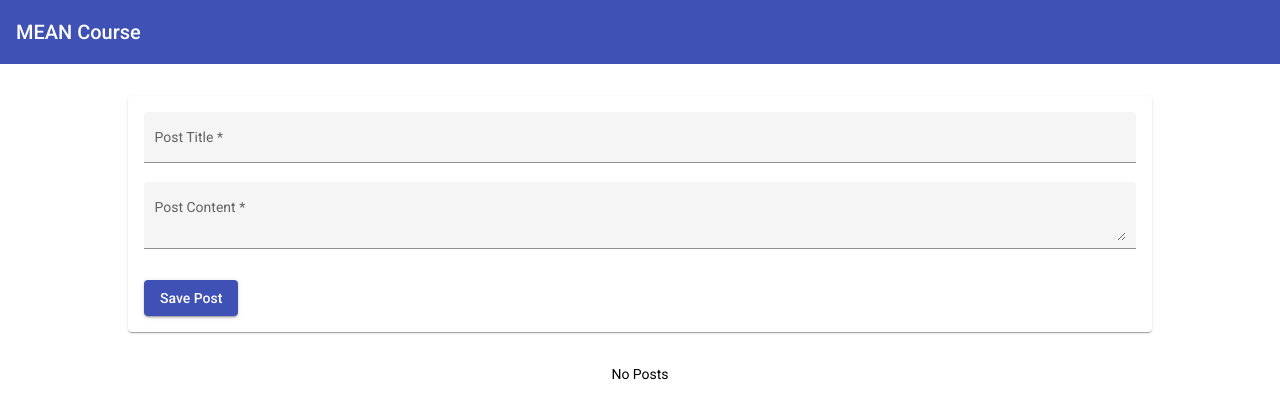
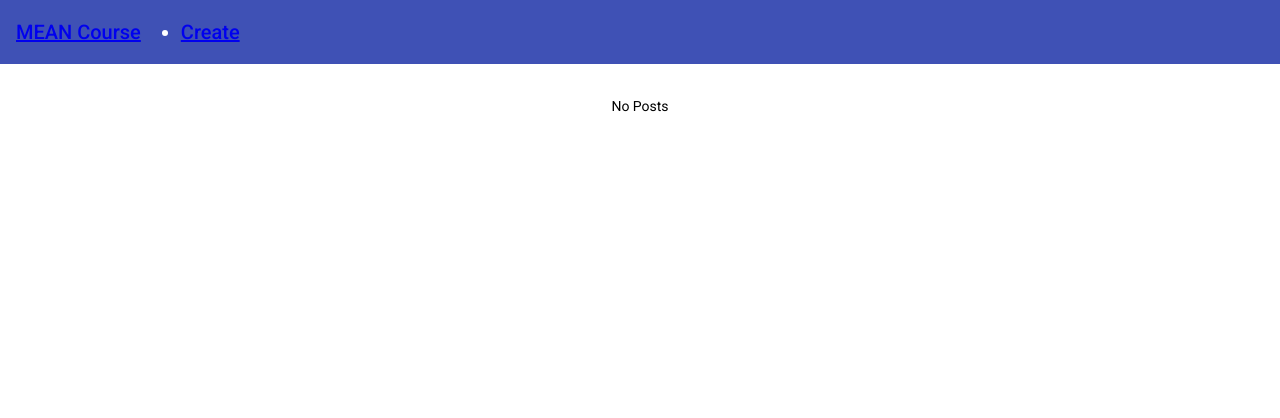
Before and after one commit to Bjthomas11/MEAN-updated, an Angular app: page / in a window 1280 px wide. Shown: the top 418 px of the page. Built offline with nearby package versions, Linux system fonts and the light colour scheme.

Commit message:
added first routing for posts

```diff
--- a/src/app/app-routing.module.ts
+++ b/src/app/app-routing.module.ts
@@ -1,10 +1,21 @@
 import { NgModule } from '@angular/core';
 import { RouterModule, Routes } from '@angular/router';
+import { PostCreateComponent } from './shared/posts/post-create/post-create.component';
+import { PostListComponent } from './shared/posts/post-list/post-list.component';
 
-const routes: Routes = [];
+const routes: Routes = [
+  {
+    path: '',
+    component: PostListComponent,
+  },
+  {
+    path: 'create',
+    component: PostCreateComponent,
+  },
+];
 
 @NgModule({
   imports: [RouterModule.forRoot(routes)],
-  exports: [RouterModule]
+  exports: [RouterModule],
 })
-export class AppRoutingModule { }
+export class AppRoutingModule {}
--- a/src/app/app.component.html
+++ b/src/app/app.component.html
@@ -1,5 +1,4 @@
 <app-header></app-header>
 <main>
-  <app-post-create></app-post-create>
-  <app-post-list></app-post-list>
+  <router-outlet></router-outlet>
 </main>
--- a/src/app/core/services/post.service.ts
+++ b/src/app/core/services/post.service.ts
@@ -29,6 +29,8 @@ export class PostService {
     localStorage.setItem('posts', JSON.stringify(this.posts));
   }
 
+  editPost(post: Post) {}
+
   deletePost(post: Post) {
     this.posts = this.posts.filter((p) => p.title !== post.title);
     this.postsUpdated.next([...this.posts]);
--- a/src/app/shared/header/header.component.html
+++ b/src/app/shared/header/header.component.html
@@ -1,3 +1,10 @@
 <mat-toolbar color="primary">
-  <span>{{ title }}</span>
+  <span>
+    <a routerLink="/">{{ title }}</a></span
+  >
+  <ul>
+    <li>
+      <a routerLink="/create">Create</a>
+    </li>
+  </ul>
 </mat-toolbar>
--- a/src/app/shared/posts/post-list/post-list.component.html
+++ b/src/app/shared/posts/post-list/post-list.component.html
@@ -5,7 +5,7 @@
     </mat-expansion-panel-header>
     <p>{{ post.content }}</p>
     <mat-action-row>
-      <button mat-button color="primary">EDIT</button>
+      <button mat-button color="primary" (click)="onEdit(post)">EDIT</button>
       <button mat-button color="warn" (click)="onDelete(post)">DELETE</button>
     </mat-action-row>
   </mat-expansion-panel>
--- a/src/app/shared/posts/post-list/post-list.component.ts
+++ b/src/app/shared/posts/post-list/post-list.component.ts
@@ -27,6 +27,8 @@ export class PostListComponent implements OnInit, OnDestroy {
     this.postService.deletePost(post);
   }
 
+  onEdit(post: Post) {}
+
   ngOnDestroy(): void {
     this.postSub.unsubscribe();
   }
```
